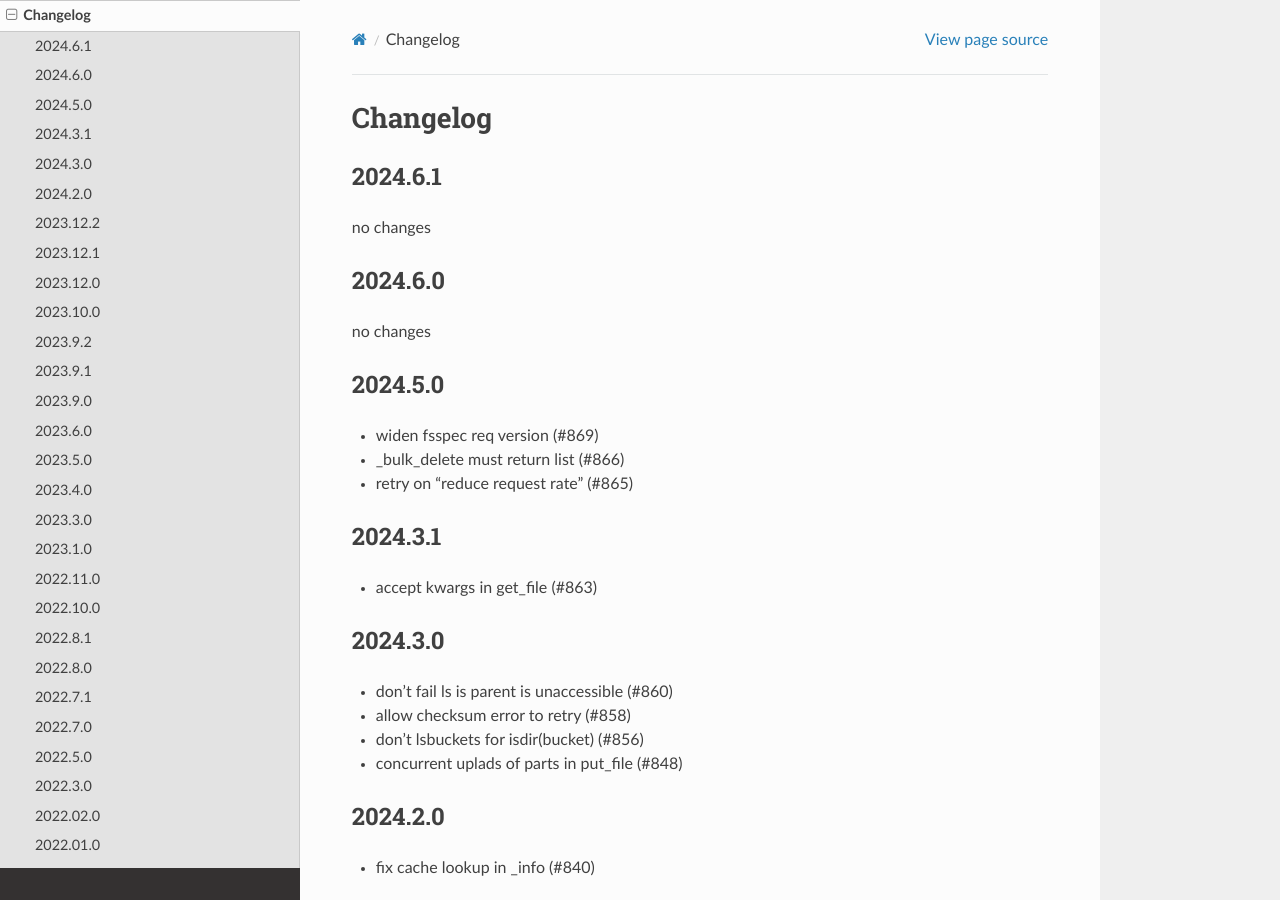
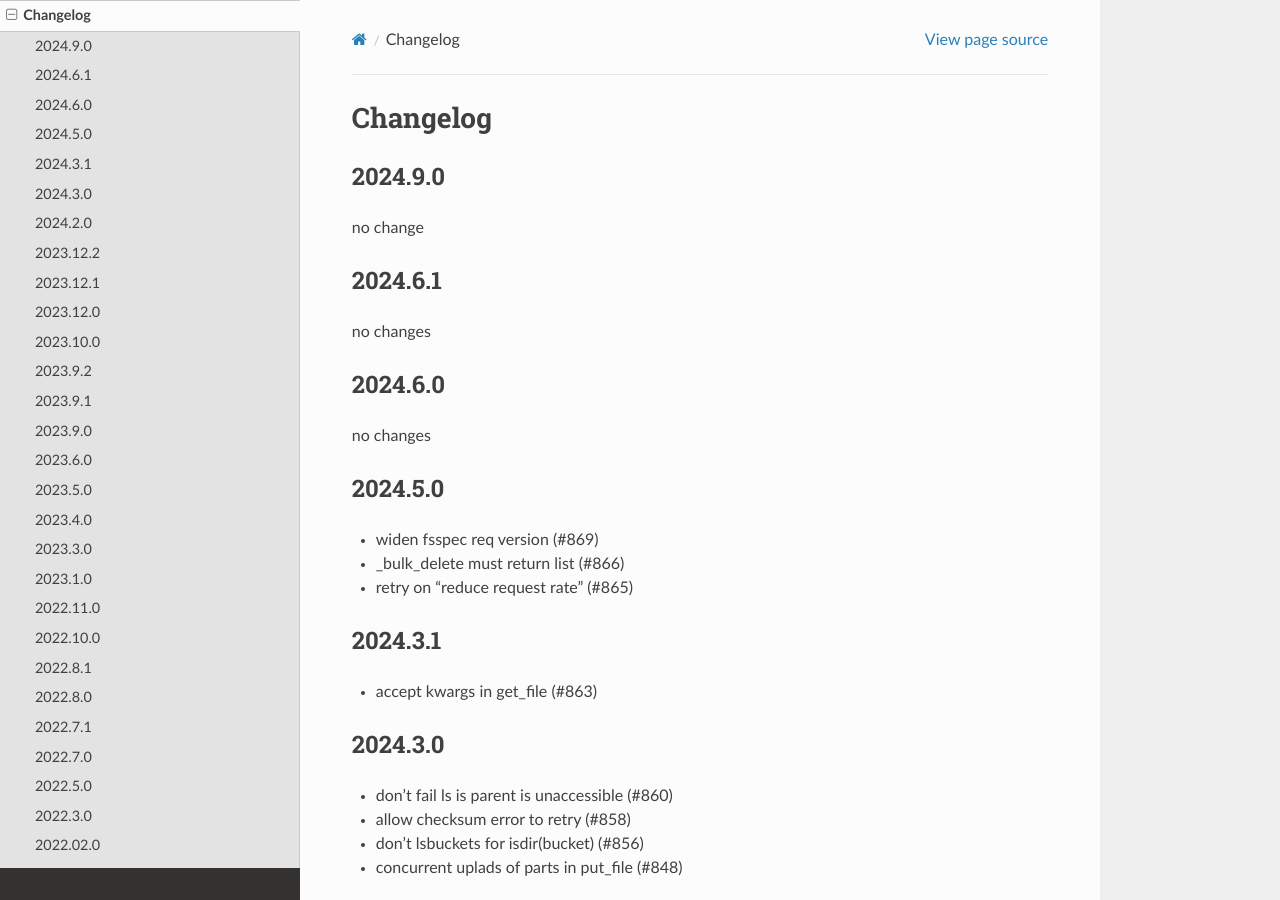
Before and after one commit to zarr-developers/s3fs, a Sphinx documentation site: the page built from docs/source/changelog.rst, in a window 1280 px wide and 900 px high. Built offline with Sphinx 7.4.7 and the Read the Docs theme 2.0.0, drawn with Linux system fonts in a browser that asks for light colours.

Commit message:
changelog (#894)

```diff
--- a/docs/source/changelog.rst
+++ b/docs/source/changelog.rst
@@ -1,5 +1,10 @@
 Changelog
 =========
+
+2024.9.0
+--------
+
+no change
 
 2024.6.1
 --------
--- a/requirements.txt
+++ b/requirements.txt
@@ -1,3 +1,3 @@
 aiobotocore>=2.5.4,<3.0.0
-fsspec==2024.6.1.*
+fsspec==2024.9.0.*
 aiohttp!=4.0.0a0, !=4.0.0a1
```
